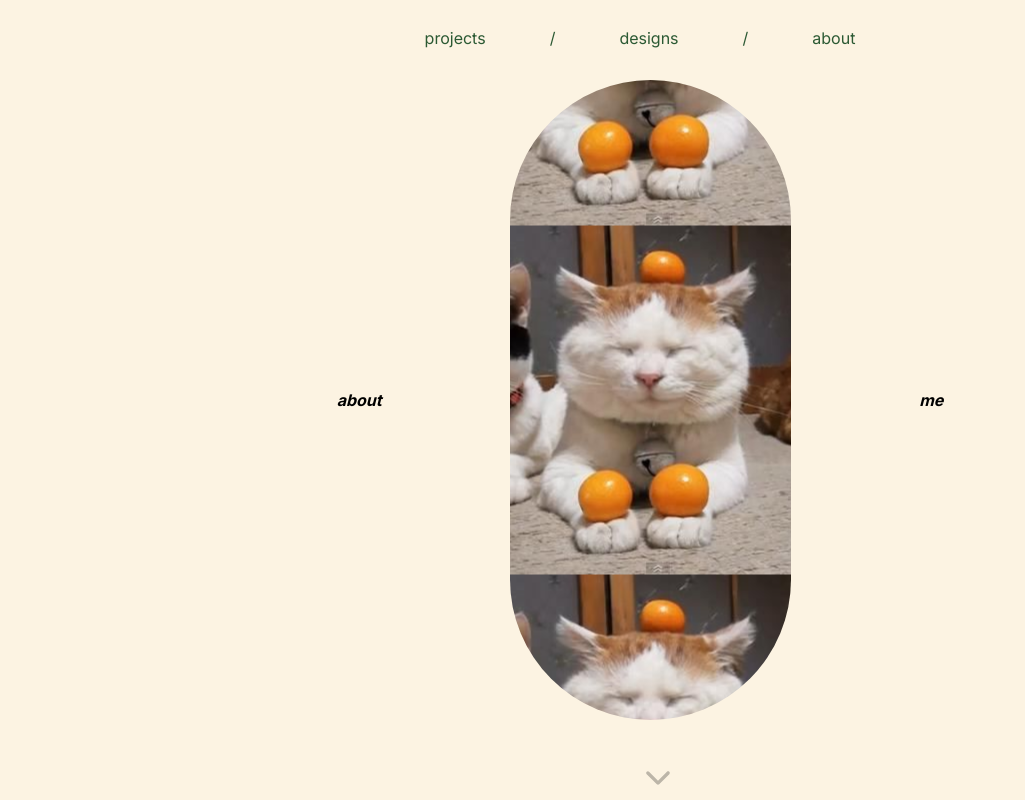
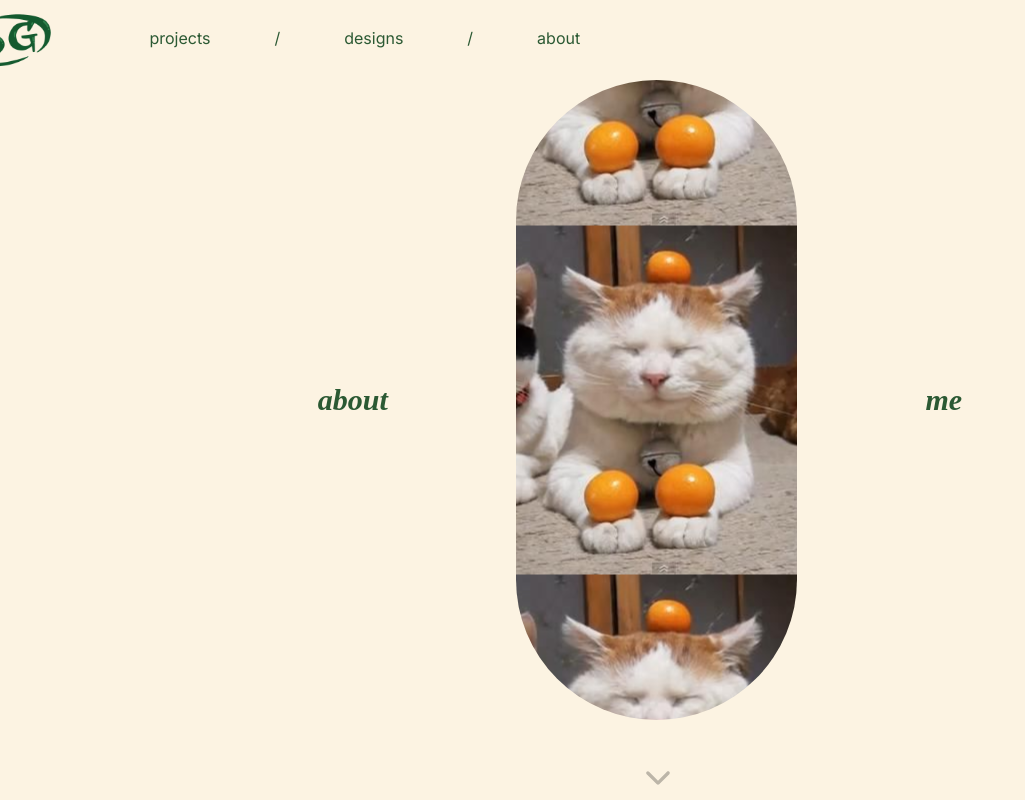
Before and after one commit to snootfef/Personal-Site, a Next.js app: page /about in a window 1280 px wide. Shown: the top 800 px of the page, without its empty margins (0-1025 px from the left). Built offline with nearby package versions, Linux system fonts and the light colour scheme.

Commit message:
Dynamic nav bar changes and better font

```diff
--- a/src/app/about/page.tsx
+++ b/src/app/about/page.tsx
@@ -15,10 +15,10 @@ export default function Page() {
       >
          <Nav />
          <section
-            className='flex flex-col items-center justify-center h-screen relative '
+            className='flex flex-col items-center justify-center h-screen relative font-playfair font-bold'
          >
             <section
-               className='flex flex-row items-center justify-center italic font-bold text-l'
+               className='flex flex-row items-center justify-center italic text-3xl text-moss'
             >
                <h2
                   className='m-32'
@@ -49,7 +49,7 @@ export default function Page() {
          </section>
          <section
             id='bottom'
-            className='min-h-screen w-full relative'
+            className='min-h-screen w-full relative font-playfair'
          >
             <h2
                className='mt-24 ml-24 italic font-bold'
--- a/src/app/designs/page.tsx
+++ b/src/app/designs/page.tsx
@@ -25,7 +25,7 @@ export default function Page() {
                className='w-full flex flex-col items-center justify-center mt-20 mb-2 text-moss'
             >
                <h2
-                  className='text-[1.5rem] my-2 italic font-bold'
+                  className='text-[2rem] my-2 italic font-bold font-playfair'
                >
                   designs
                </h2>
--- a/src/app/globals.css
+++ b/src/app/globals.css
@@ -1,6 +1,7 @@
 @tailwind base;
 @tailwind components;
 @tailwind utilities;
+@import url('https://fonts.googleapis.com/css2?family=Playfair+Display:ital,wght@0,400..900;1,400..900&display=swap');
 
 /* Chrome, Safari and Opera */
 ::-webkit-scrollbar {
--- a/src/app/nav.tsx
+++ b/src/app/nav.tsx
@@ -3,10 +3,12 @@ import Link from "next/link"
 import useScrollPosition from "./useScrollPosition";
 import { useState } from "react";
 import Image from "next/image";
+import { usePathname } from "next/navigation";
 
 export default function Nav() {
    const scrollPosition = useScrollPosition();
    const [scroll, setScroll] = useState(false)
+   const pathname = usePathname()
 
    if (scrollPosition > 400 && !scroll)
       setScroll(true)
@@ -18,7 +20,7 @@ export default function Nav() {
          className='z-50 flex flex-col justify-center items-center w-screen h-[4.8rem] fixed bg-rice text-moss'
       >
          <div
-            className={"relative flex flex-row justify-center items-center my-5 duration-700 ease-in-out " + (scroll ? 'pl-0 pr-[43vw]' : 'px-[33vw]')}
+            className={"relative flex flex-row justify-center items-center my-5 duration-700 ease-in-out " + (scroll || pathname === '/projects' || pathname === '/designs' || pathname === '/about' ? 'pl-0 pr-[43vw]' : 'px-[33vw]')}
          >
             <Link
                href='/'
@@ -26,7 +28,7 @@ export default function Nav() {
             >
                <Image
                   src="/assets/logoSmall.png"
-                  className={"h-full w-full ease-in-out duration-200 " + (scroll ? 'opacity-100' : 'opacity-0')}
+                  className={"h-full w-full ease-in-out duration-200 " + (scroll || pathname === '/projects' || pathname === '/designs' || pathname === '/about' ? 'opacity-100' : 'opacity-0')}
                   alt=""
                   width="1080"
                   height="1080"
--- a/src/app/projects/page.tsx
+++ b/src/app/projects/page.tsx
@@ -15,10 +15,10 @@ export default function Page() {
       >
          <Nav />
          <section
-            className='w-full flex flex-col items-center justify-center mt-20 mb-2 text-moss'
+            className='w-full flex flex-col items-center mt-20 mb-2 text-moss'
          >
             <h2
-               className='text-[1.5rem] my-2 italic font-bold'
+               className='text-[2rem] my-2 italic font-bold font-playfair'
             >
                projects
             </h2>
--- a/tailwind.config.ts
+++ b/tailwind.config.ts
@@ -1,3 +1,4 @@
+import { Playfair_Display } from "next/font/google";
 import type { Config } from "tailwindcss";
 
 const config: Config = {
@@ -17,6 +18,9 @@ const config: Config = {
         'rice': '#fcf3e2',
         'rock': '#242424',
         'moss': '#2b5933'
+      },
+      fontFamily: {
+        playfair: ['Playfair Display']
       }
     },
   },
```
